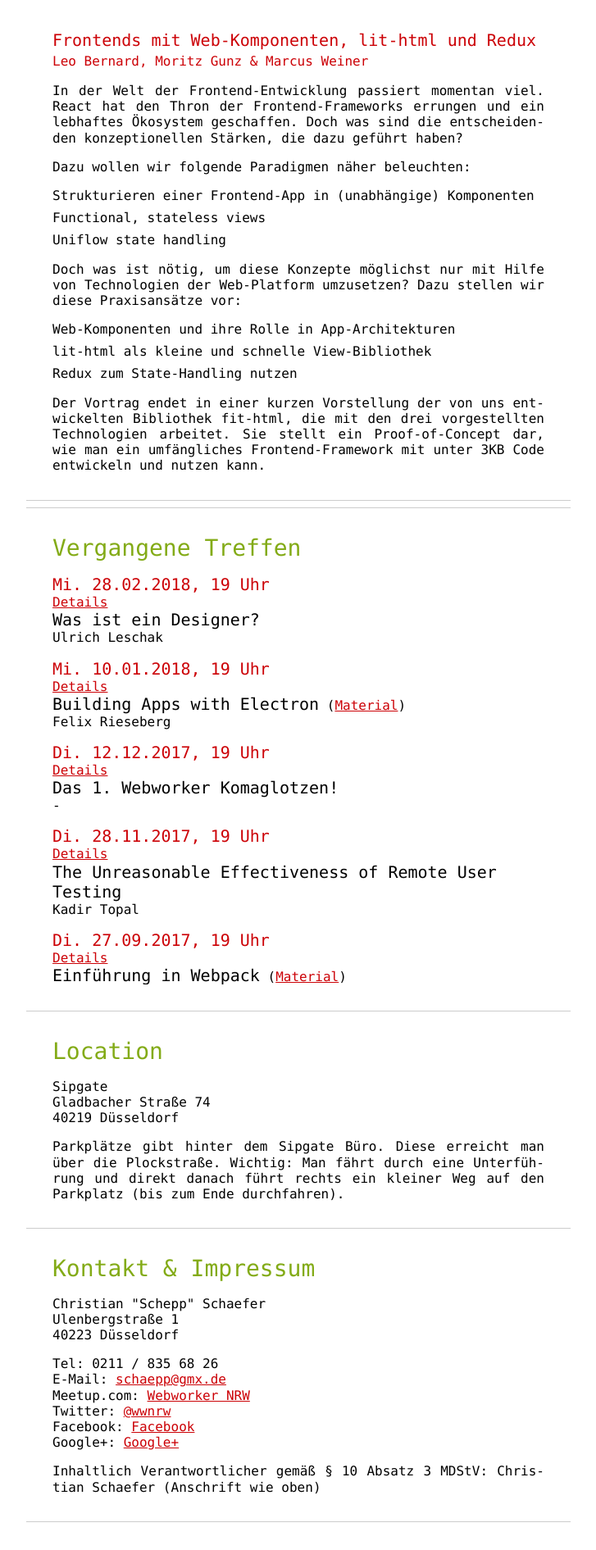
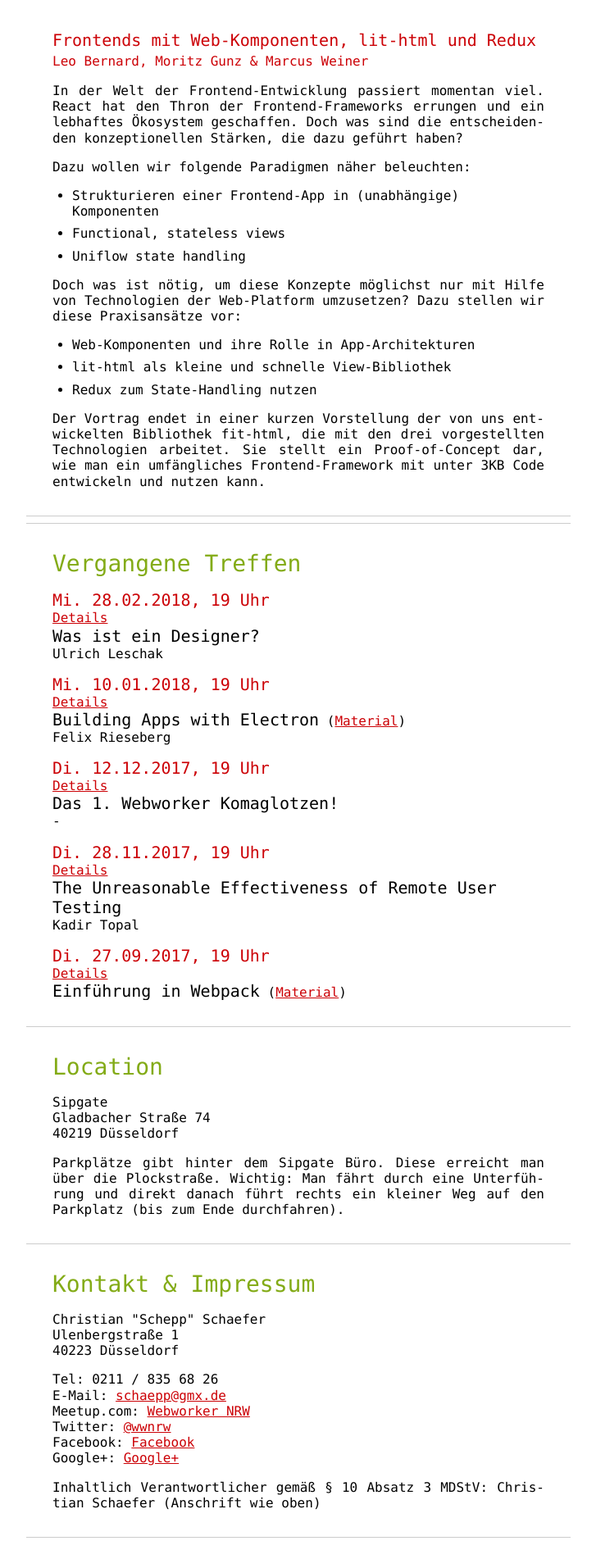
Before and after one commit to Schepp/wwnrw, a Jekyll site: the page built from home.html, in a window 1280 px wide. Shown: the part 885-2776 px from the top of the page at 82% size, without its empty margins (276-1003 px from the left). Built offline with Jekyll 4.4.1, drawn with Linux system fonts in a browser that asks for light colours.

Commit message:
* Update generated files

```diff
--- a/assets/stylesheets/screen.css
+++ b/assets/stylesheets/screen.css
@@ -165,6 +165,10 @@ nav {
   margin: 0 20px 12px 0;
   border: 1px solid #FFF; }
 
+.talk ul {
+  list-style: disc outside;
+  margin-left: 1.5rem; }
+
 .archive {
   max-height: 500px;
   overflow: auto; }
```
Also changed, not shown: 1 other file.
